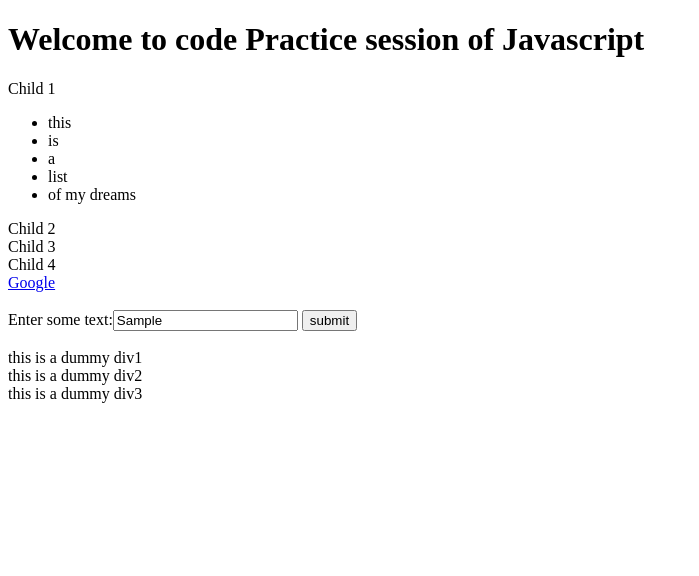
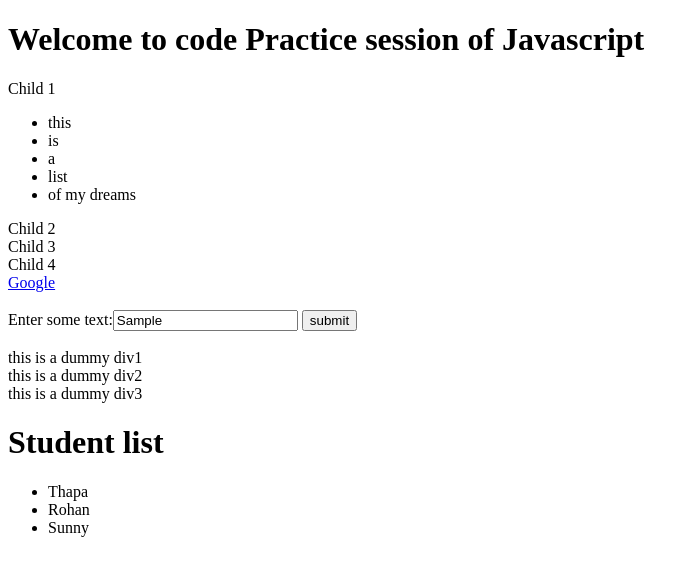
Before and after one commit to YASH-ROCKSTAR/Javascript-Zero-to-Advance, a plain HTML site: page website.html in a window 1280 px wide. Both pictures are taken after typing "Sample" into the empty fields and a click on the button "submit". Shown: the whole page, without its empty margins (0-699 px from the left). Drawn offline with Linux system fonts and the light colour scheme.

Commit message:
callbackdone

```diff
--- a/CallBackFunction.js
+++ b/CallBackFunction.js
@@ -1 +1,30 @@
 console.log('We are alerning callback function');
+
+//pretend that this resposne is coming from the server
+const students=[
+    {name:"Thapa",subject:"Javascript"},
+    {name:"Rohan", subject: "Machine learning"}
+
+]
+//callback mean function inside function
+function enrollstudent(student,callback){
+    setTimeout(function(){
+        students.push(student);
+        console.log("Student Enrolled")
+        callback();
+    },1000)
+}
+
+function getStudent(){
+    setTimeout(function(){
+        let str="";
+        students.forEach(function(student){
+            str+=`<li>${student.name}</li>`
+        });
+        document.getElementById('students').innerHTML=str;
+        console.log("Student fetched");
+    },5000)
+}
+let newstudent={name:"Sunny",subject:"Python"};
+enrollstudent(newstudent,getStudent);
+// getStudent();
--- a/website.html
+++ b/website.html
@@ -32,6 +32,8 @@
     <div class="no">this is a dummy div1</div>
     <div class="no">this is a dummy div2</div>
     <div class="no">this is a dummy div3</div>
+    <h1>Student list</h1>
+    <ul id="students"></ul>
 </body>
 <!-- <script src="./HtmlElementSelector.js"></script> -->
 <!-- <script src="./TraversingtheDOM.js"></script> -->
@@ -46,5 +48,6 @@
 <!-- <script src="./prototypeInheritance.js"></script> -->
 <!-- <script src="./classesandinheritance.js"></script> -->
 <!-- <script src="./creatingALibraryClass.js"></script> -->
-<script src="./Asynchronousprogrammming.js"></script>
+<!-- <script src="./Asynchronousprogrammming.js"></script> -->
+<script src="./CallBackFunction.js"></script>
 </html>
```
